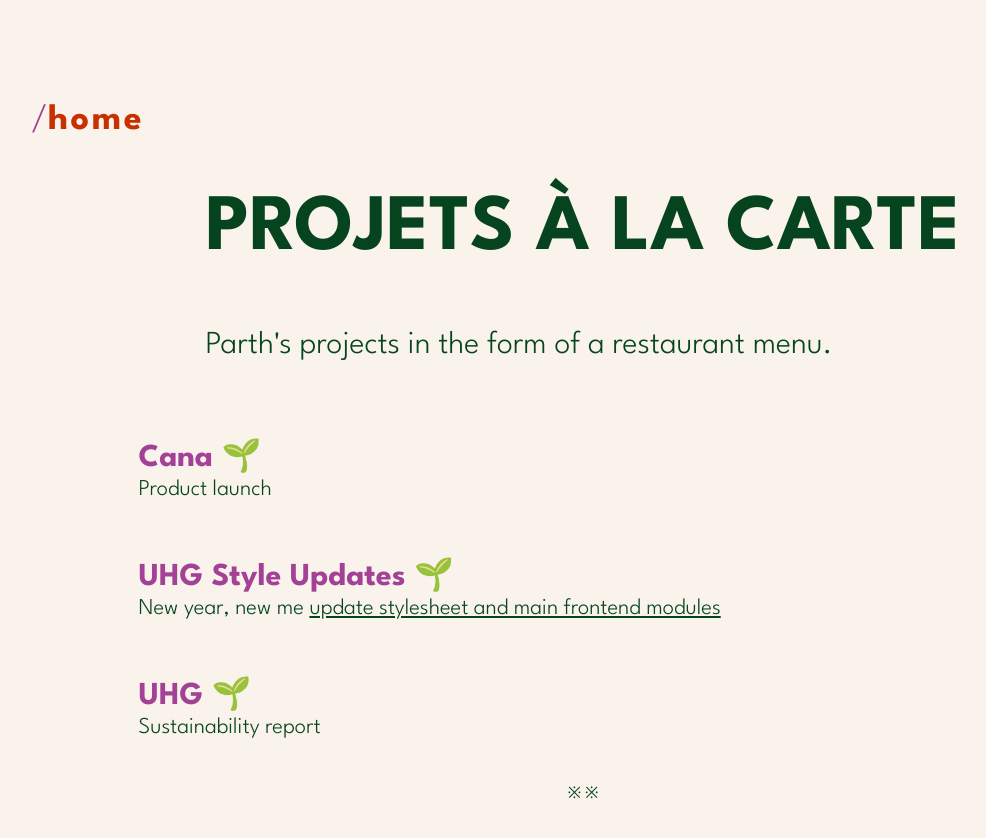
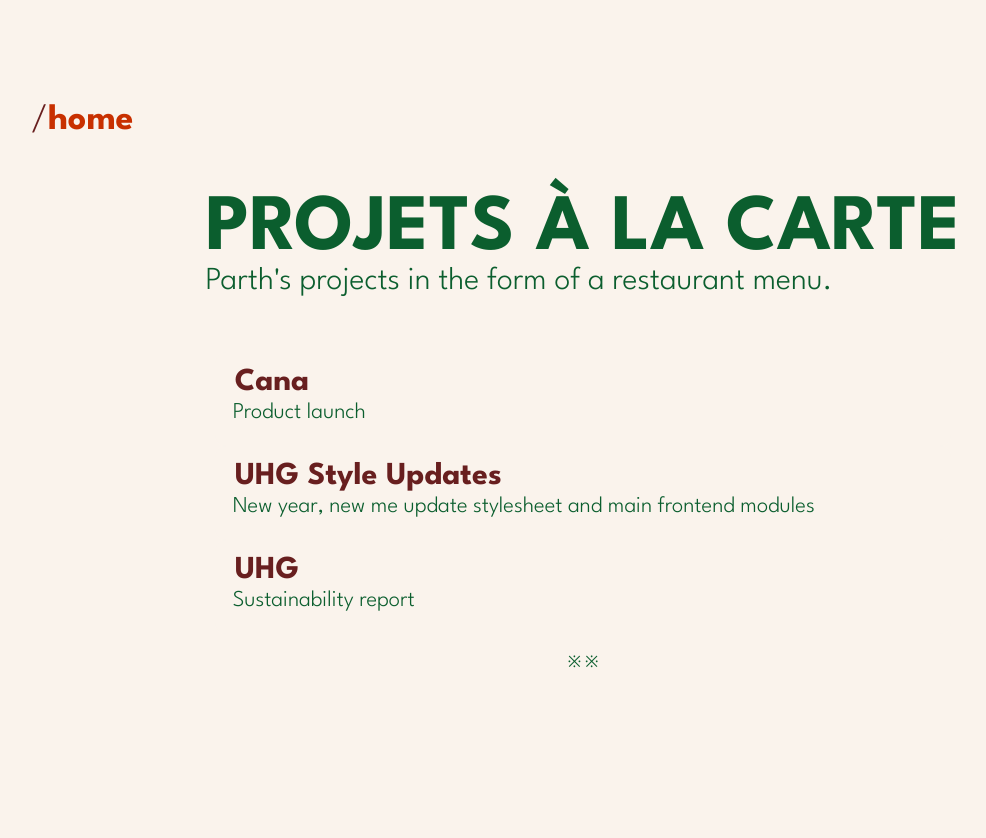
Before and after one commit to partheus/menu, an Eleventy site: page index.html in a window 1280 px wide. Shown: the whole page, without its empty margins (57-1043 px from the left). After the commit the page ends 800 px from the top, so only its background shows below. Built offline with nearby package versions, Linux system fonts and the light colour scheme; Eleventy itself is replaced by a stand-in of ours; files that its build step writes are made by us from their sources.

Commit message:
Update styles

```diff
--- a/css/main.css
+++ b/css/main.css
@@ -1,11 +1,11 @@
 @import url('https://fonts.googleapis.com/css2?family=League+Spartan:wght@300;700&display=swap');
 
 :root {
-  --color-dark: #064420;
+  --color-dark: #0b5e2e;
   --color-mid: #e6b771;
   --color-light: #FAF3EC;
   --color-red: #C83000;
-  --color-pista: #A34196;
+  --color-pista: #681f1f;
   --max-width: 150ch;
   --font-primary: 'League Spartan', sans-serif;
 }
@@ -72,7 +72,7 @@
 }
 
 .content {
-  max-width: 100ch;
+  max-width: 80ch;
   margin: 1em auto;
 }
 
@@ -90,7 +90,6 @@
 }
 
 div.hero>h2 {
-  margin-top: 2em;
   font-size: 1.45em;
 }
 
@@ -106,7 +105,6 @@
   font-weight: 700;
   color: var(--color-red);
   transition: all ease-in-out 0.2s;
-  letter-spacing: 0.075em;
 }
 
 .path a:hover {
@@ -114,64 +112,73 @@
 }
 
 .pagetitle {
-  font-size: 5em;
+  font-size: 3em;
+
+  @media screen and (min-width: 600px) {
+    font-size: 5em;
+}
 }
 
-div.hero > h2 {
+div.hero>h2 {
   font-size: 2em;
   font-weight: 300;
 }
 
 .project-item {
+  align-items: center;
   display: flex;
-  flex-direction: column;
-  padding: 1.25em 1em;
-  border-radius: 9px;
-  margin: 0.5em auto;
+  flex-direction: row;
+  padding: 1em;
+  border-radius: 11px;
   justify-content: space-between;
   background-color: var(--color-light);
   filter: brightness(1);
   transition: all ease-in-out 0.3s;
-  width: 100%;
 }
 
 .project-item:hover {
   filter: brightness(1.09);
   transition: all ease-in-out 0.3s;
-  cursor: pointer;
   content: " ";
 }
 
-.project-item:hover>.project-item__header>a::after {
+.project-item__header>a {
+  border: 2px solid transparent;
   transition: all ease-in-out 0.3s;
-  content: "🔗";
-  display: inline-block;
+  padding: 4px 2px;
 }
 
-.project-item>.project-item__about>p>u {
+.project-item__header>a:hover {
+  cursor: pointer;
+  border: 2px solid var(--color-pista);
+  transition: all ease-in-out 0.3s;
+}
+
+.project-item>.project-item__details>.project-item__about>p>u {
   border-bottom: 2px transparent solid;
   text-decoration: none;
   transition: all ease-in-out 0.3s;
-
 }
 
-.project-item:hover>.project-item__about>p>u {
+.project-item:hover>.project-item__details>.project-item__about>p>u {
   border-bottom: 2px dashed var(--color-red);
   transition: all ease-in-out 0.3s;
-
 }
 
 
 .project-item__about {
   font-size: 0.81em;
+  margin-left: 2px;
+}
+
+.project-item__price {
+  font-size: 1.25em;
+  color: var(--color-dark);
+  margin-top: 0.5em;
 }
 
 .project-item__header {
   font-size: 2em;
-}
-
-.project-item__header::after {
-  content: '🌱';
 }
 
 footer {
```
